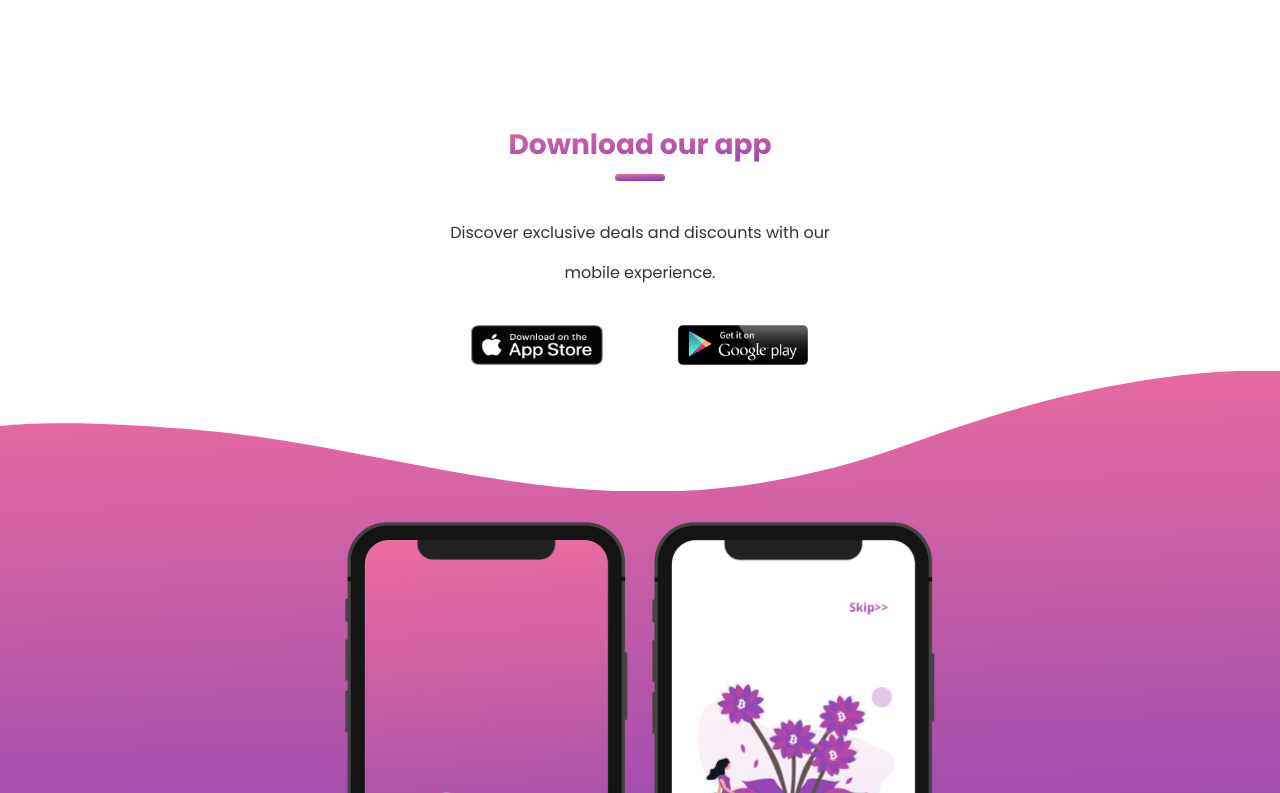
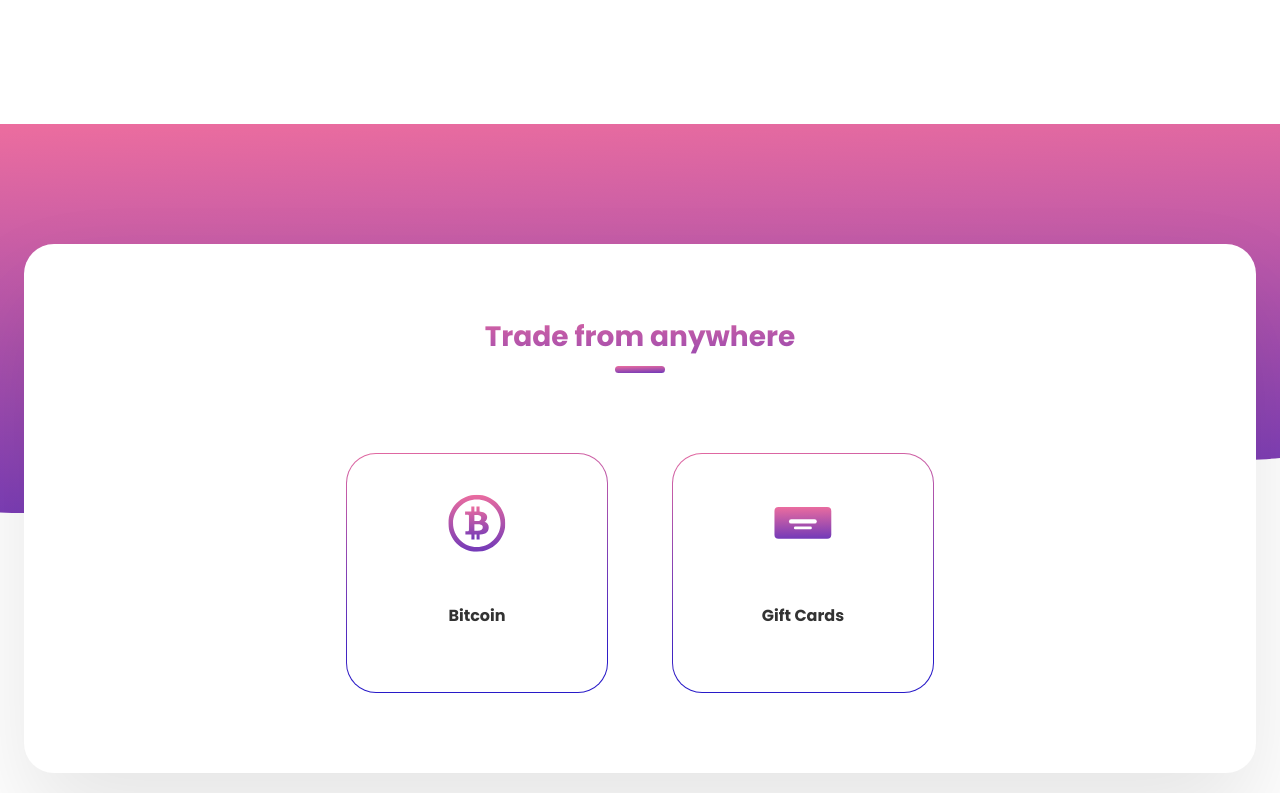
Before and after one commit to mosiichuk/coinbase, a Next.js app: page / in a window 1280 px wide. Shown: the part 2207-3000 px from the top of the page. Built offline with nearby package versions, Linux system fonts and the light colour scheme.

Commit message:
Add options section

```diff
--- a/src/components/theme/theme.ts
+++ b/src/components/theme/theme.ts
@@ -1,5 +1,6 @@
 import {createMuiTheme,} from "@material-ui/core";
 import createBreakpoints from "@material-ui/core/styles/createBreakpoints";
+import {Shadows} from "@material-ui/core/styles/shadows";
 
 declare module "@material-ui/core/styles/createPalette" {
     interface PaletteColor {
@@ -14,6 +15,13 @@ declare module "@material-ui/core/styles/createPalette" {
 }
 
 const breakpoints = createBreakpoints({});
+
+const shadows = [
+    "none",
+    "0px 50px 100px rgba(0, 0, 0, 0.1)",
+    ...Array<string>(23).fill('none')
+] as string[];
+
 
 const palette = {
     common: {
@@ -132,7 +140,8 @@ const overrides = {
 const theme = createMuiTheme({
     typography: typography,
     palette: palette,
-    overrides: overrides
+    overrides: overrides,
+    shadows: shadows as Shadows,
 });
 
 export default theme;
--- a/src/pages/index.jsx
+++ b/src/pages/index.jsx
@@ -1,5 +1,5 @@
 import React from 'react';
-import {Box, Container, Grid, Hidden, makeStyles, Typography} from "@material-ui/core";
+import {Box, Container, Grid, Hidden, makeStyles, Paper, Typography} from "@material-ui/core";
 import Image from "next/image";
 import HeroSection from "components/organisms/HeroSection/HeroSection";
 import SectionHeader from "components/atoms/SectionHeader/SectionHeader";
@@ -164,6 +164,94 @@ const Homepage = () => {
                 </Container>
             </Box>
 
+            <Box position='relative' mb={{xs: 10, md: 17}} pt={{xs: 0, md: 15}}>
+                <Hidden smDown>
+                    <Box
+                        position='absolute'
+                        top={0}
+                        width='100%'
+                        height={390}
+                        className={classes.gradientBackground}
+                        zIndex={-1}
+                    >
+                            <ShapeDivider bottom height={121}>
+                                <svg width="1500" height="122" viewBox="0 0 1500 122" fill="none"
+                                     xmlns="http://www.w3.org/2000/svg" preserveAspectRatio='none'>
+                                    <path
+                                        d="M432.981 49.0763C778.377 -59.7125 1000.47 43.6141 1277.05 62.2766C1391.07 69.97 1459.25 69.0771 1500 65.3698V122H0V120.497C81.5066 123.63 225.191 114.524 432.981 49.0763Z"
+                                        fill="white"/>
+                                </svg>
+                            </ShapeDivider>
+                    </Box>
+                </Hidden>
+
+                <Container>
+                    <Grid container>
+                        <Grid item xs={12}>
+                            <Box component={Paper} boxShadow={{xs: 0, sm: 1}}>
+                                <Box
+                                    pt={{xs: 3, sm: 9}}
+                                    pb={{xs: 3, sm: 10}}
+                                >
+                                    <Box mb={{xs: 5, md: 10}} textAlign='center'>
+                                        <SectionHeader dashAlign='center'>
+                                            Trade from anywhere
+                                        </SectionHeader>
+                                    </Box>
+
+                                    <Box display='flex' justifyContent='center' alignItems='center'
+                                         flexDirection={{xs: 'column', sm: 'row'}}>
+                                        <Box
+                                            component={Paper}
+                                            mr={{xs: 0, sm: 8}}
+                                            mb={{xs: 6, sm: 0}}
+                                            variant='outlined'
+                                            pt={{xs: 5}}
+                                            pb={{xs: 6}}
+                                            width={262}
+                                            textAlign='center'
+                                        >
+                                            <Box mb={{xs: 6}}>
+                                                <Image
+                                                    src='/icons/bitcoin.svg'
+                                                    width={58}
+                                                    height={58}
+                                                />
+                                            </Box>
+
+                                            <Box component='p' fontWeight='fontWeightBold' fontSize={16}>
+                                                Bitcoin
+                                            </Box>
+                                        </Box>
+
+                                        <Box
+                                            component={Paper}
+                                            variant='outlined'
+                                            pt={{xs: 5}}
+                                            pb={{xs: 6}}
+                                            width={262}
+                                            textAlign='center'
+                                        >
+                                            <Box mb={{xs: 6}}>
+                                                <Image
+                                                    src='/icons/giftcard.svg'
+                                                    width={58}
+                                                    height={58}
+                                                />
+                                            </Box>
+
+                                            <Box component='p' fontWeight='fontWeightBold' fontSize={16}>
+                                                Gift Cards
+                                            </Box>
+                                        </Box>
+                                    </Box>
+                                </Box>
+                            </Box>
+                        </Grid>
+                    </Grid>
+                </Container>
+            </Box>
+
             <Box mb={{xs: 6, md: 0}}>
                 <Container>
                     <Grid container justify='center'>
```
Also changed, not shown: public/icons/bitcoin.svg (added), public/icons/giftcard.svg (added).
